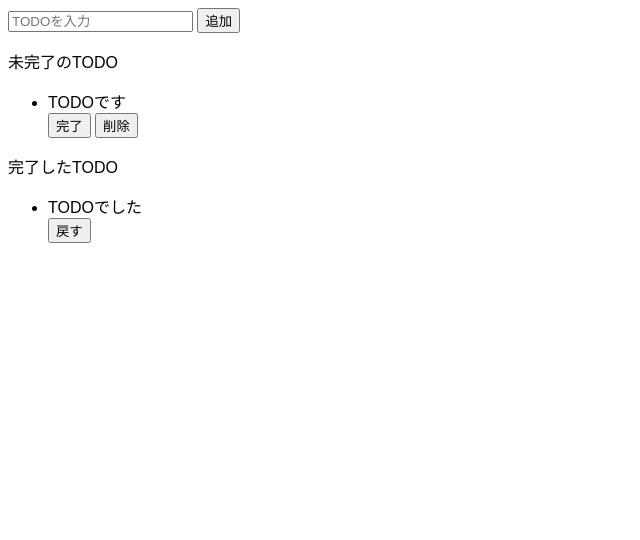
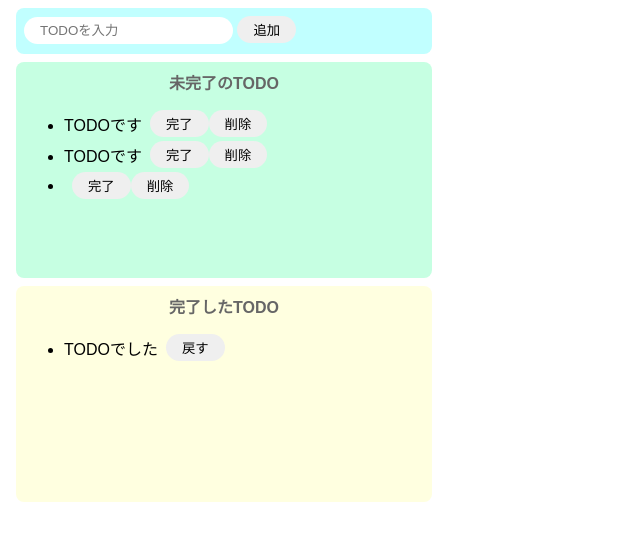
Before and after one commit to hariu-k/codesandbox-test, a website built with Parcel: page index.html in a window 1280 px wide. Both pictures are taken after a click on the button "追加". Shown: the whole page, without its empty margins (0-640 px from the left). Built offline with nearby package versions, Linux system fonts and the light colour scheme.

Commit message:
ボタンの有効か

```diff
--- a/index.html
+++ b/index.html
@@ -6,23 +6,28 @@
   </head>
 
   <body>
-      <div>
-        <input placeholder="TODOを入力" />
-        <button>追加</button>
+      <div class="input-area">
+        <input id = "add-text" placeholder="TODOを入力" />
+        <button id ="add-button">追加</button>
       </div>
-      <div>
-        <p>未完了のTODO</p>
-        <ul>
-        <div>
+      <div class="incomplete-area">
+        <p class="title">未完了のTODO</p>
+        <ul id ="incomplete-list">
+        <div class="list-row">
+          <li> TODOです</li>
+          <button>完了</button>
+          <button>削除</button>
+        </div>
+        <div class="list-row">
           <li> TODOです</li>
           <button>完了</button>
           <button>削除</button>
         </div>
       </div>
-      <div>
-        <p>完了したTODO</p>
+      <div class="complete-area">
+        <p class="title">完了したTODO</p>
         <ul>
-          <div>
+          <div class="list-row">
           <li>TODOでした</li>
           <button>戻す</button>
           </div>
--- a/src/index.js
+++ b/src/index.js
@@ -1 +1,40 @@
 import "./styles.css";
+
+const onClickAdd = () => {
+  //テキストボックスの値を取得し初期化する
+  const inputText = document.getElementById("add-text").value;
+  document.getElementById("add-text").value = "";
+
+  //div生成
+  const div = document.createElement("div");
+  div.className = "list-row";
+
+  //liタグ生成
+  const li = document.createElement("li");
+  li.innerText = inputText;
+
+  //button(完了)タグ作成
+  const completeButton = document.createElement("button");
+  completeButton.innerText = "完了";
+  completeButton.addEventListener("click", () => {
+    alert("完了！");
+  });
+
+  //button(削除)タグ作成
+  const deleteButton = document.createElement("button");
+  deleteButton.innerText = "削除";
+  deleteButton.addEventListener("click", () => {
+    alert("削除！");
+  });
+
+  //divタグの子要素に各要素を設定
+  div.appendChild(li);
+  div.appendChild(completeButton);
+  div.appendChild(deleteButton);
+
+  //未完了リストに追加
+  document.getElementById("incomplete-list").appendChild(div);
+};
+document
+  .getElementById("add-button")
+  .addEventListener("click", () => onClickAdd());
--- a/src/styles.css
+++ b/src/styles.css
@@ -1,3 +1,64 @@
 body {
   font-family: sans-serif;
 }
+input {
+  border-radius: 16px;
+  border: none;
+  padding: 6px 16px;
+  outline: none;
+}
+button {
+  border-radius: 16px;
+  border: none;
+  padding: 4px 16px;
+}
+
+button:hover {
+  background-color: #ff7fff;
+  color: #fff;
+  cursor: pointer;
+}
+
+li {
+  margin-right: 8px;
+}
+
+.input-area {
+  background-color: #c1ffff;
+  width: 400px;
+  height: 30px;
+  padding: 8px;
+  margin: 8px;
+  border-radius: 8px;
+}
+
+.incomplete-area {
+  background-color: #c6ffe2;
+  width: 400px;
+  min-height: 200px;
+  padding: 8px;
+  margin: 8px;
+  border-radius: 8px;
+}
+
+.complete-area {
+  background-color: #ffffe0;
+  width: 400px;
+  min-height: 200px;
+  padding: 8px;
+  margin: 8px;
+  border-radius: 8px;
+}
+
+.title {
+  text-align: center;
+  margin-top: 0;
+  font-weight: bold;
+  color: #666;
+}
+
+.list-row {
+  display: flex;
+  align-items: center;
+  padding-bottom: 4px;
+}
```
